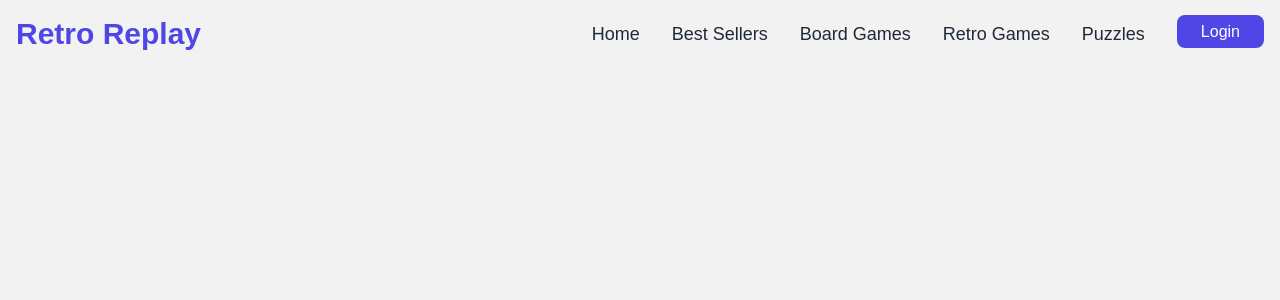
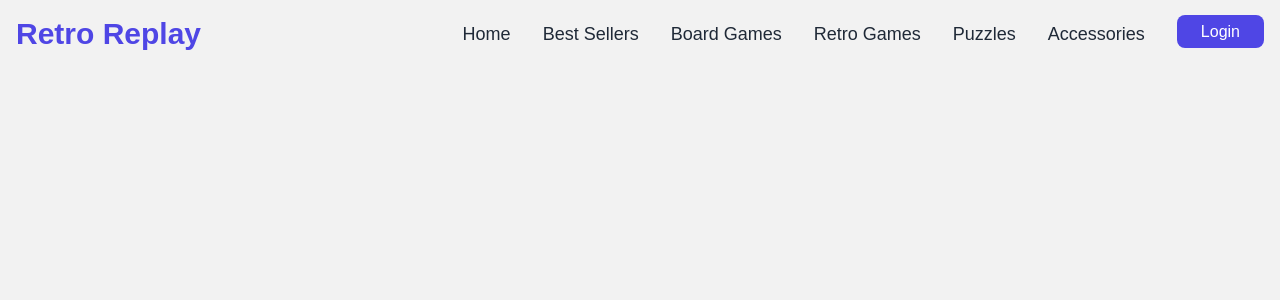
Before and after one commit to JSDWRLD/project_bravo, a React (Vite) app: page / in a window 1280 px wide. Shown: the top 300 px of the page. Built offline with nearby package versions, Linux system fonts and the light colour scheme.

Commit message:
Added accessories to navigation

```diff
--- a/src/components/Navbar.jsx
+++ b/src/components/Navbar.jsx
@@ -41,6 +41,11 @@ const Navbar = () => {
               </NavLink>
             </li>
             <li>
+              <NavLink to="/shop/accessories" className="text-lg font-medium text-gray-800 hover:text-indigo-600 transition">
+                Accessories
+              </NavLink>
+            </li>
+            <li>
               <NavLink to="/login" className="bg-indigo-600 text-white py-2 px-6 rounded-lg hover:bg-indigo-500 transition">
                 Login
               </NavLink>
```
